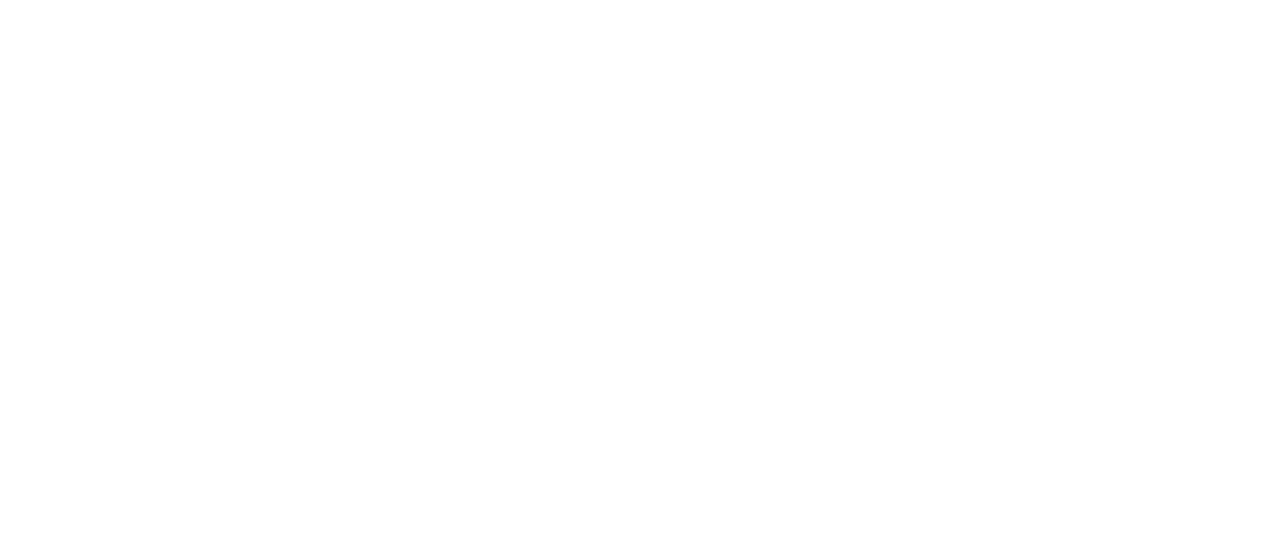
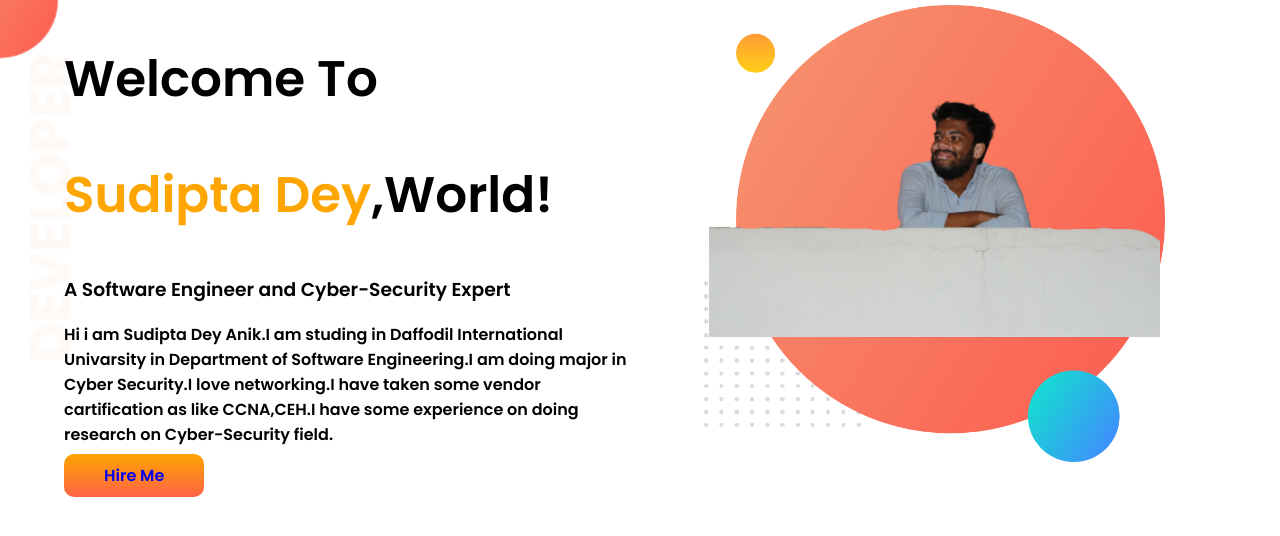
Before and after one commit to SudiptaDeyAnik08/developer-portfolio, a plain HTML site: page index.html in a window 1280 px wide. Drawn offline with Linux system fonts and the light colour scheme.

Commit message:
section one done

```diff
--- a/index.html
+++ b/index.html
@@ -5,9 +5,26 @@
     <meta http-equiv="X-UA-Compatible" content="IE=edge">
     <meta name="viewport" content="width=device-width, initial-scale=1.0">
     <title>Sudipta Dey Anik</title>
+    <link rel="preconnect" href="https://fonts.googleapis.com">
+    <link rel="preconnect" href="https://fonts.gstatic.com" crossorigin>
+    <link href="https://fonts.googleapis.com/css2?family=Poppins:wght@600&display=swap" rel="stylesheet">
+
     <link rel="stylesheet" href="style.css">
 </head>
 <body>
 
+    <section class="top-banner">
+        <div class="half-width">
+            <h1>Welcome To</h1>
+            <h1> <span class="orange-color">Sudipta Dey</span>,World!</h1>
+            <h3>A Software Engineer and Cyber-Security Expert</h3>
+            <p>Hi i am Sudipta Dey Anik.I am studing in Daffodil International Univarsity in Department of Software Engineering.I am doing major in Cyber Security.I love networking.I have taken some vendor cartification as like CCNA,CEH.I have some experience on doing research on Cyber-Security field.</p>
+            <a   class ="hire_me" target="_blank" href="https://www.linkedin.com/in/sudipta-dey-2a1988188/">Hire Me</a>
+        </div>
+
+        <div class="half-width">
+            <img src="assests/update/bg-1.png" alt="Introductory Image">
+        </div>
+    </section>
 </body>
 </html>
--- a/style.css
+++ b/style.css
@@ -0,0 +1,40 @@
+body{
+    font-family: 'Poppins', sans-serif;
+    margin: 0;
+}
+
+h1{
+    font-size: 50px;
+}
+
+.orange-color{
+    color: orange;
+}
+
+section{
+    display: flex;
+}
+
+.half-width{
+    width: 50%;
+    padding-left: 5%;
+}
+
+.half-width img{
+    width: 80%;
+    padding-top: 5px;
+}
+
+.hire_me{
+    text-decoration: none;
+    background-image: linear-gradient(orange,tomato);
+    padding: 10px 40px;
+    border-radius: 10px;
+
+}
+
+.top-banner{
+    background-image: url(assests/images/top-banner.png);
+    background-repeat: no-repeat;
+
+}
```
Also changed, not shown: assests/images/dream-bg.png (added), assests/images/exp-bg.png (added), assests/images/my-bg.png (added), assests/images/my-bg2.png (added), assests/images/top-banner.png (added), assests/update/bg-1.png (added), assests/update/bg2.png (added), assests/update/bg3.png (added), assests/update/bg4.png (added).
